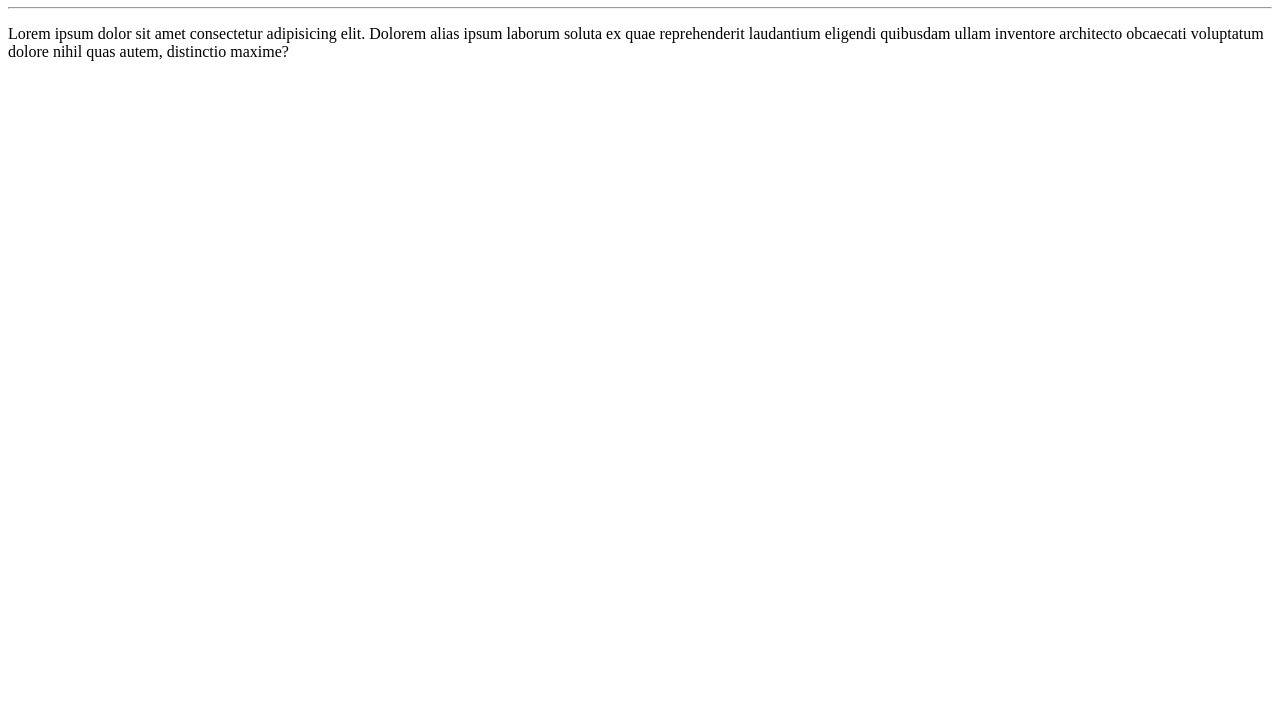
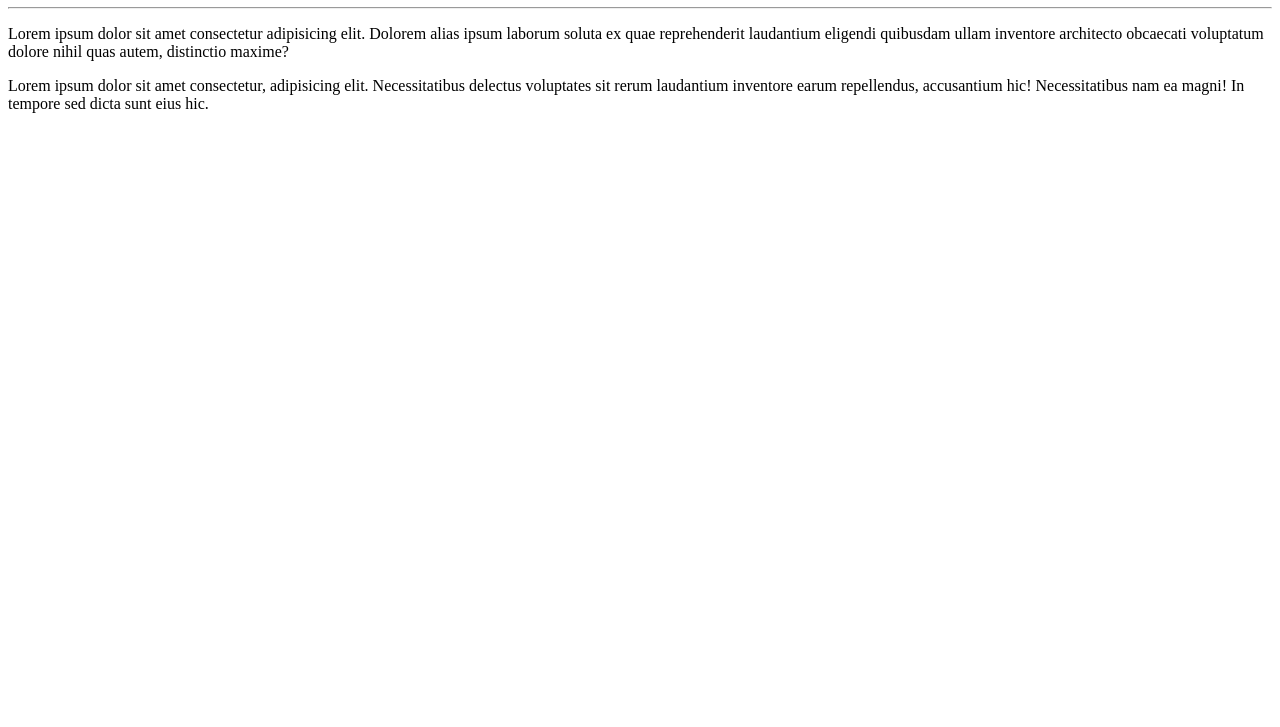
Before and after one commit to JeanViscki/Ola-Mundo, a plain HTML site: page Site-Exemplo/index.html in a window 1280 px wide. Shown: the part 73-800 px from the top of the page. Drawn offline with Linux system fonts and the light colour scheme.

Commit message:
adicionei um paráfrafo

```diff
--- a/Site-Exemplo/index.html
+++ b/Site-Exemplo/index.html
@@ -9,5 +9,6 @@
     <h1>Olá,Mundo!</h1>
     <hr>
     <p>Lorem ipsum dolor sit amet consectetur adipisicing elit. Dolorem alias ipsum laborum soluta ex quae reprehenderit laudantium eligendi quibusdam ullam inventore architecto obcaecati voluptatum dolore nihil quas autem, distinctio maxime?</p>
+    <p>Lorem ipsum dolor sit amet consectetur, adipisicing elit. Necessitatibus delectus voluptates sit rerum laudantium inventore earum repellendus, accusantium hic! Necessitatibus nam ea magni! In tempore sed dicta sunt eius hic.</p>
 </body>
 </html>
```
